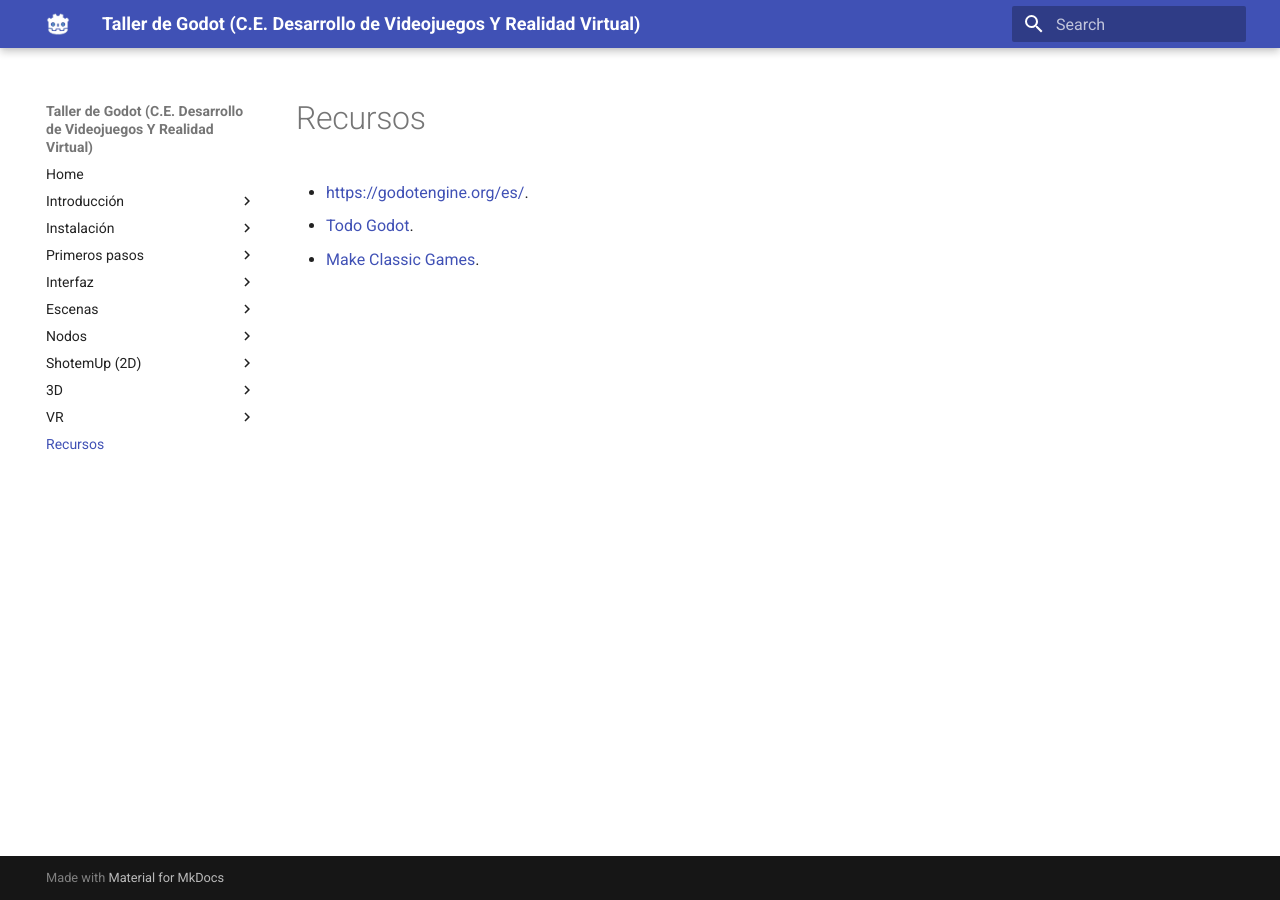
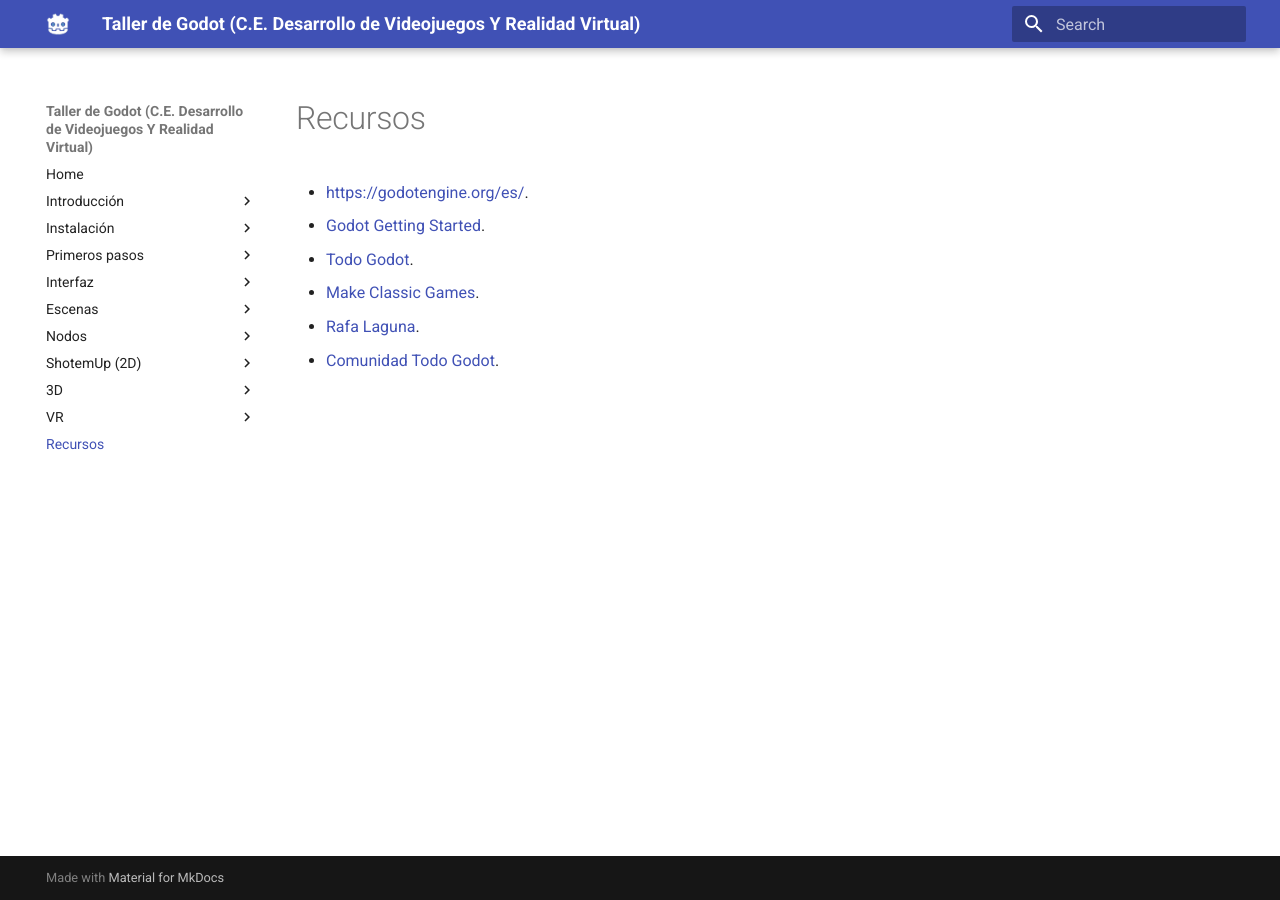
Before and after one commit to makeclassicgames/godotosc2025, an MkDocs documentation site: the page built from docs/resources.md, in a window 1280 px wide. Built offline with MkDocs 1.6.1 and Material for MkDocs 9.7.7, drawn with Linux system fonts in a browser that asks for light colours.

Commit message:
Actualizando recursos

```diff
--- a/docs/resources.md
+++ b/docs/resources.md
@@ -1,5 +1,8 @@
 # Recursos
 
 * [https://godotengine.org/es/](https://godotengine.org/es/).
+* [Godot Getting Started](https://docs.godotengine.org/es/4.x/getting_started/introduction/index.html).
 * [Todo Godot](https://www.youtube.com/@todogodot).
 * [Make Classic Games](https://www.youtube.com/@MakeClassicgames).
+* [Rafa Laguna](https://www.twitch.tv/rafalagoon).
+* [Comunidad Todo Godot](https://t.me/todogodot/).
```
